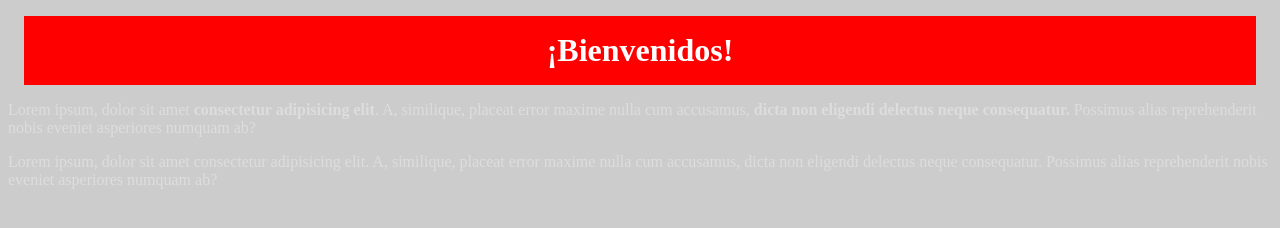
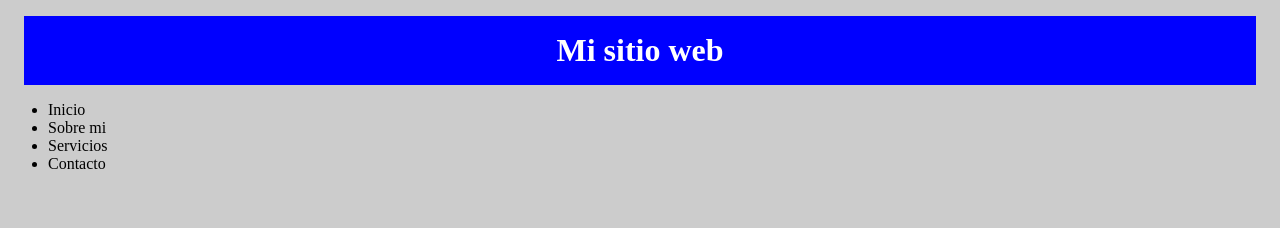
Before and after one commit to CriszMendoza/git, a plain HTML site: page index.html in a window 1280 px wide. Drawn offline with Linux system fonts and the light colour scheme.

Commit message:
Agregando estructura del encabezado

```diff
--- a/css/estilo.css
+++ b/css/estilo.css
@@ -1,11 +1,11 @@
 
-#titulo{
+.logo{
     text-align: center;
     margin: 0.5em;
     background-color: royalblue;
     color: white;
     padding: 0.5em;
-    background: red;
+    background: blue;
 }
 body{
     background: #ccc;
--- a/index.html
+++ b/index.html
@@ -6,10 +6,16 @@
     <title>Document</title>
   </head>
   <body>
-    <h1 id="titulo">¡Bienvenidos!</h1>
-    <p>Lorem ipsum, dolor sit amet <strong>consectetur adipisicing elit</strong>. A, similique,
-      placeat error maxime nulla cum accusamus, <strong>dicta non eligendi delectus neque consequatur.</strong>
-      Possimus alias reprehenderit nobis eveniet asperiores numquam ab?</p>
-    <p>Lorem ipsum, dolor sit amet consectetur adipisicing elit. A, similique, placeat error maxime nulla cum accusamus, dicta non eligendi delectus neque consequatur. Possimus alias reprehenderit nobis eveniet asperiores numquam ab?</p>
+    <div class="container">
+      <header>
+        <h1 class="logo">Mi sitio web</h1>
+        <ul>
+          <li>Inicio</li>
+          <li>Sobre mi</li>
+          <li>Servicios</li>
+          <li>Contacto</li>
+        </ul>
+      </header>
+    </div>
   </body>
 </html>
```
